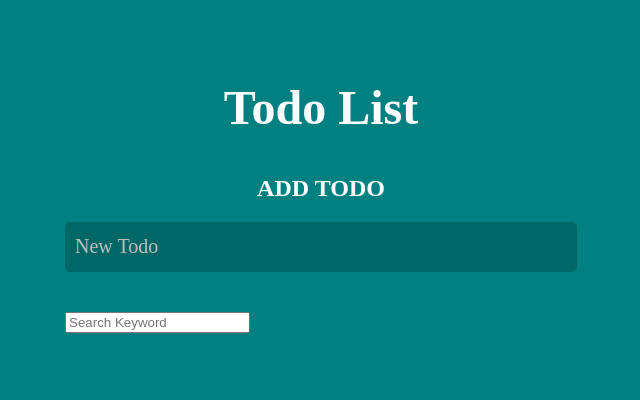
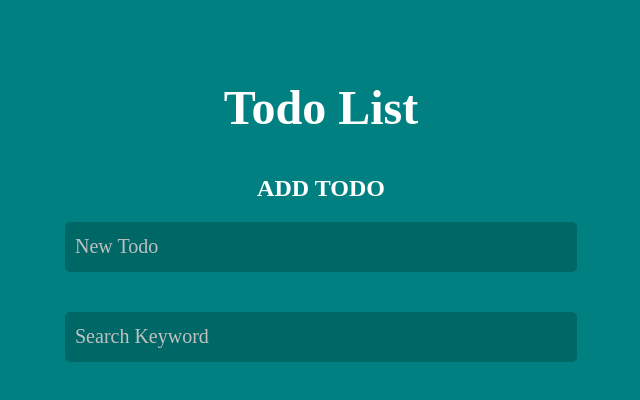
Before and after one commit to harisan1212/react-todolist, a React (Create React App) app: page / in a window 1280 px wide. Shown: the top 400 px of the page, without its empty margins (319-959 px from the left). Built offline with nearby package versions, Linux system fonts and the light colour scheme.

Commit message:
create_search-todolist

```diff
--- a/src/Components/Organisms/AddTodo/index.jsx
+++ b/src/Components/Organisms/AddTodo/index.jsx
@@ -18,7 +18,7 @@ export const AddTodo = (props) => {
     <div>
       <h2 className={style.subTitle}> ADD TODO</h2>
       <InputForm
-        addInputValue={addInputValue}
+        inputValue={addInputValue}
         placeholder={"New Todo"}
         handleChangeValue={onChangeTodo}
         handleKeyDown={onKeyDown}
--- a/src/Components/atoms/InputForm/index.jsx
+++ b/src/Components/atoms/InputForm/index.jsx
@@ -13,14 +13,13 @@ import style from "./style.module.css";
  */
 export const InputForm = (props) => {
   /* props */
-  const { addInputValue, placeholder, handleChangeValue, handleKeyDown } =
-    props;
+  const { inputValue, placeholder, handleChangeValue, handleKeyDown } = props;
 
   return (
     <input
       className={style.input}
       type="text"
-      value={addInputValue}
+      value={inputValue}
       placeholder={placeholder}
       onChange={handleChangeValue}
       onKeyDown={handleKeyDown}
--- a/src/Components/templates/TodoTemplate/index.jsx
+++ b/src/Components/templates/TodoTemplate/index.jsx
@@ -2,10 +2,13 @@ import React, { useState } from "react";
 import styles from "./styles.module.css";
 import { AddTodo } from "../../Organisms/AddTodo";
 import { TodoList } from "../../Organisms/TodoList";
+import { InputForm } from "../../atoms/InputForm";
 
 export const TodoTemplate = () => {
   /* addTodoの入力値　*/
   const [inputValue, setInputValue] = useState("");
+  /* 検索キーワード */
+  const [searchKeyword, setSearchKeyword] = useState("");
 
   /* action */
   /**
@@ -13,22 +16,43 @@ export const TodoTemplate = () => {
    * @param {*} e
    */
   const handleChange = (e) => {
+    //console.log(e.target.value);
+    setInputValue(e.target.value);
+  };
+
+  /* action */
+  /**
+   * 検索キーワードの変更処理
+   * @param {*} e
+   */
+  const handleChangSerchKeyword = (e) => {
     console.log(e.target.value);
-    setInputValue(e.target.value);
+    setSearchKeyword(e.target.value);
   };
 
   /**
    * Todo新規登録処理
    */
   const handleAddTodo = (e) => {
-    //エンターキー押下かつ、inputValueの値が空でない場合True
-    if ((e.key = "Enter" && inputValue !== "")) {
-      console.log("hello!!");
+    //エンターキー押下かつ、inputValueの値が空でない場合
+    if (e.key === "Enter" && inputValue !== "") {
+      //console.log(originTodolist);
+      const newTodolist = [
+        ...originTodolist,
+        { id: originTodolist.length + 1, title: inputValue },
+      ];
+      //todoListを更新する
+      setOriginTodolist(newTodolist);
+      //console.log(newTodolist);
+      setInputValue("");
     }
   };
 
   /* todolist */
-  const [originTodolist, SetOriginTodolist] = useState(["todo1", "todo2"]);
+  const [originTodolist, setOriginTodolist] = useState([
+    { id: 1, title: "Todo1" },
+    { id: 2, title: "Todo2" },
+  ]);
 
   return (
     <div className={styles.container}>
@@ -43,7 +67,11 @@ export const TodoTemplate = () => {
       </section>
       {/* Todo検索エリア*/}
       <section className={styles.common}>
-        <input type="text" placeholder="Search Keyword" />
+        <InputForm
+          inputValue={searchKeyword}
+          placeholder={"Search Keyword"}
+          handleChangeValue={handleChangSerchKeyword}
+        />
       </section>
       {/* Todoリスト表示エリア */}
       {<TodoList originTodolist={originTodolist} />}
```
